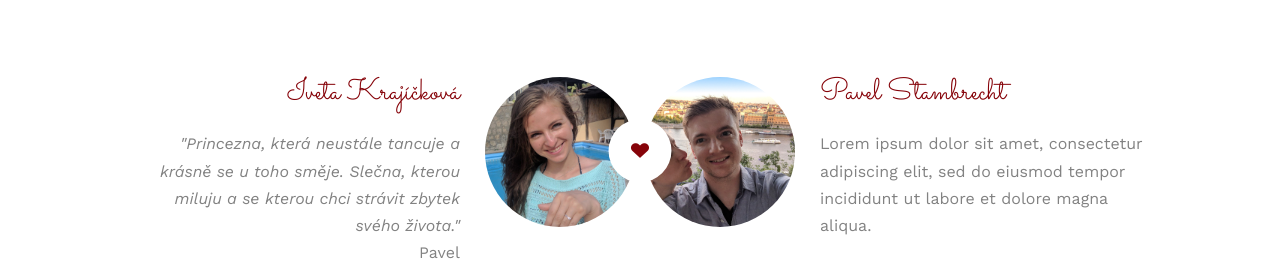
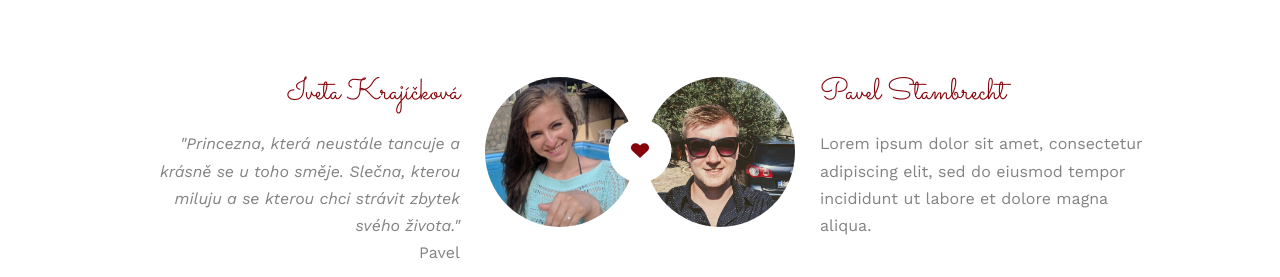
Before and after one commit to pstambrecht/pstambrecht.github.io, a plain HTML site: page index.html in a window 1280 px wide. Shown: the part 1161-1438 px from the top of the page. Drawn offline with nearby package versions, Linux system fonts and the light colour scheme; some packages are replaced by stand-ins of ours; no server answers; files whose address does not match are found by name.

Commit message:
Groom photo changed

```diff
--- a/index.html
+++ b/index.html
@@ -135,7 +135,7 @@
                 <p class="heart text-center"><i class="icon-heart2"></i></p>
                 <div class="couple-half">
                     <div class="groom">
-                        <img src="images/groom2.jpg" alt="groom" class="img-responsive">
+                        <img src="images/groom.jpg" alt="groom" class="img-responsive">
                     </div>
                     <div class="desc-groom">
                         <h3>Pavel Stambrecht</h3>
```
